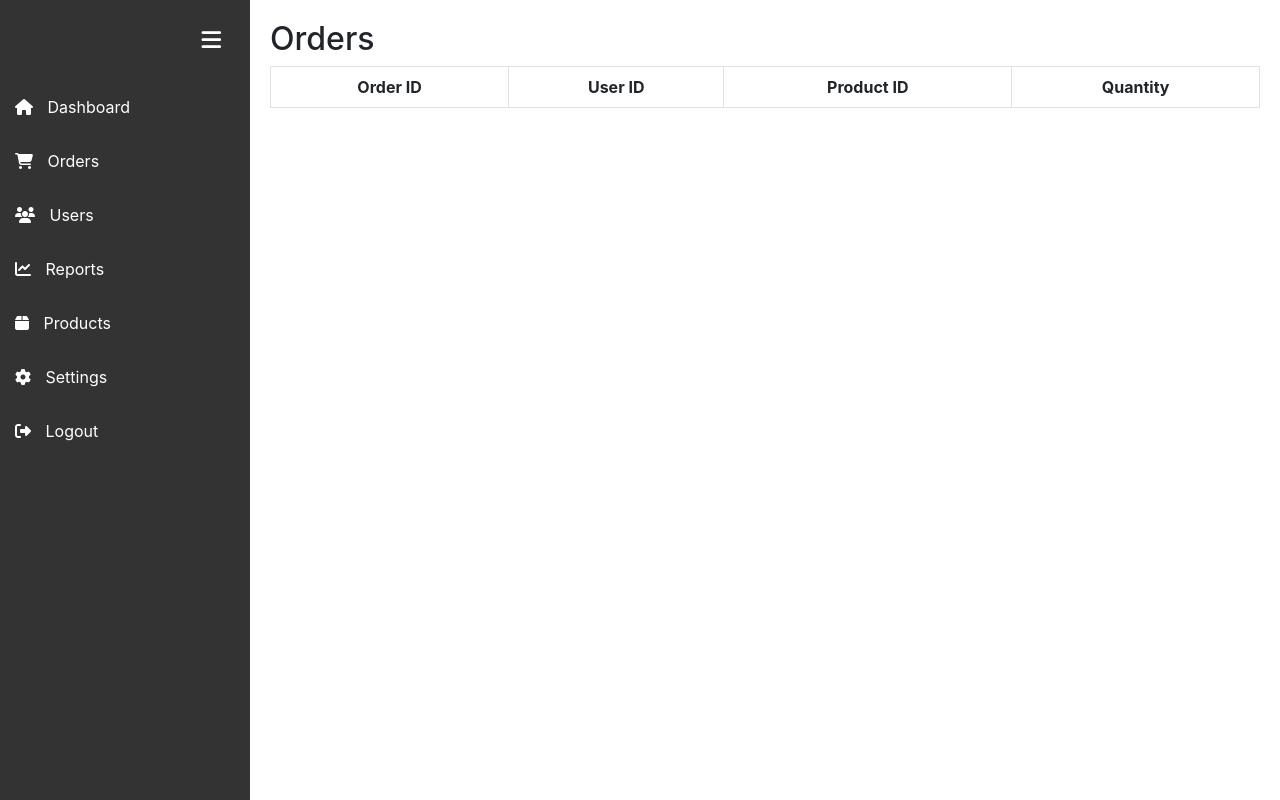
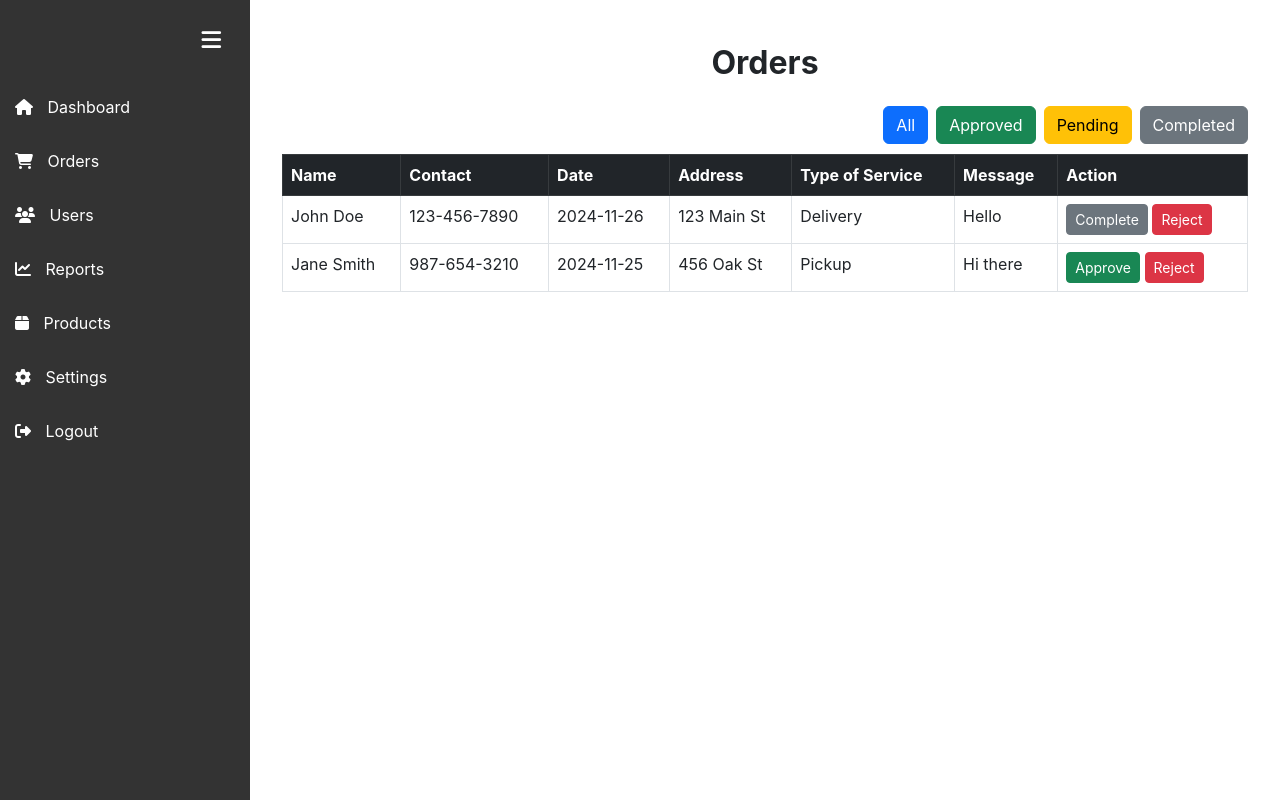
Before and after one commit to karanbgit/FragnanceAdmin, a CodeIgniter app: page /FragnanceAdmin/AdminController/AdminOrder in a window 1280 px wide. Run offline with CodeIgniter, Linux system fonts and the light colour scheme; lists and menus that the app fills with data are empty; some libraries are stand-ins or nearby versions.

Commit message:
Updated AdminHome.php and AdminOrder.php views with changes to HTML, CSS, and JavaScript code

```diff
--- a/application/views/AdminHome.php
+++ b/application/views/AdminHome.php
@@ -160,7 +160,7 @@
                                 <i class="fas fa-users fa-2x" style="color: var(--purple);"></i>
                             </div>
                             <h4 class="text-center fw-bold text-purple">Total Users</h4>
-                            <p id="totalUser" class="fs-2 text-center mb-0 fw-bold" style="color: var(--purple);">40</p>
+                            <p id="totalUser" class="fs-2 text-center mb-0 fw-bold" style="color: var(--purple);">2</p>
                         </div>
                     </div>
 
--- a/application/views/AdminOrder.php
+++ b/application/views/AdminOrder.php
@@ -4,32 +4,32 @@
 <head>
     <meta charset="UTF-8">
     <meta name="viewport" content="width=device-width, initial-scale=1.0">
-    <title>Fragnance | All Products</title>
 
+    <link href="https://cdn.jsdelivr.net/npm/bootstrap@5.3.0/dist/css/bootstrap.min.css" rel="stylesheet">
+    <link href="https://fonts.googleapis.com/css2?family=Rokkitt:wght@400&display=swap" rel="stylesheet">
+    <link href="assets/css/Orders.css" rel="stylesheet">
 
-    <!-- Favicon -->
-    <link rel="icon" type="image/x-icon" href="<?php echo base_url('assets/images/fevicon/favicon.png') ?>">
-
-    <!-- Bootstrap CSS -->
-    <link href="https://cdn.jsdelivr.net/npm/bootstrap@5.0.2/dist/css/bootstrap.min.css" rel="stylesheet"
-        integrity="sha384-EVSTQN3/azprG1Anm3QDgpJLIm9Nao0Yz1ztcQTwFspd3yD65VohhpuuCOmLASjC" crossorigin="anonymous">
-
-    <!-- Custom CSS -->
-    <link rel="stylesheet" href="<?php echo base_url() . '/assets/css/Style.css'; ?>">
+    <title>Fragnance | Orders</title>
 
     <!-- Font Awesome -->
     <link rel="stylesheet" href="https://cdnjs.cloudflare.com/ajax/libs/font-awesome/6.6.0/css/all.min.css"
         integrity="sha512-Kc323vGBEqzTmouAECnVceyQqyqdsSiqLQISBL29aUW4U/M7pSPA/gEUZQqv1cwx4OnYxTxve5UMg5GT6L4JJg=="
         crossorigin="anonymous" referrerpolicy="no-referrer" />
 
+    <!-- Favicon -->
+    <link rel="icon" type="image/x-icon" href="<?php echo base_url('assets/images/fevicon/favicon.png') ?>">
+    <!-- Custom CSS -->
+    <link rel="stylesheet" href="<?php echo base_url() . '/assets/css/Style.css'; ?>">
 
-    <!-- Fonts CDN Link -->
-    <link rel="preconnect" href="https://fonts.googleapis.com">
-    <link rel="preconnect" href="https://fonts.gstatic.com" crossorigin>
-    <link
-        href="https://fonts.googleapis.com/css2?family=Lato:ital,wght@0,100;0,300;0,400;0,700;0,900;1,100;1,300;1,400;1,700;1,900&family=Montserrat:ital,wght@0,100..900;1,100..900&display=swap"
-        rel="stylesheet">
 
+    <script src="https://cdn.jsdelivr.net/npm/bootstrap@5.3.3/dist/js/bootstrap.bundle.min.js"></script>
+    <style>
+        .filter-btns {
+            display: flex;
+            justify-content: flex-end;
+            margin-bottom: 10px;
+        }
+    </style>
     <style>
         .sidebar {
             width: 250px;
@@ -113,27 +113,155 @@
 </head>
 
 <body>
+
     <?php $this->load->view('Include/AdminSidebar.php'); ?>
 
+    <!-- Orders Table -->
     <div class="main-content vh-100" id="main">
-        <h2>Orders</h2>
-        <table class="table table-bordered text-center">
-            <thead>
-                <tr>
-                    <th>Order ID</th>
-                    <th>User ID</th>
-                    <th>Product ID</th>
-                    <th>Quantity</th>
-                </tr>
-            </thead>
-        </table>
+        <div class="container-fluid">
+            <h2 class="text-center my-4 fw-bold">Orders</h2>
+
+            <!-- Filter Buttons -->
+            <div class="filter-btns">
+                <button class="btn btn-primary me-2" onclick="filterTable('all')">All</button>
+                <button class="btn btn-success me-2" onclick="filterTable('approved')">Approved</button>
+                <button class="btn btn-warning me-2" onclick="filterTable('pending')">Pending</button>
+                <button class="btn btn-secondary" onclick="filterTable('completed')">Completed</button>
+            </div>
+
+            <div class="table-responsive">
+                <table class="table table-bordered table-hover">
+                    <thead class="table-dark">
+                        <tr>
+                            <th>Name</th>
+                            <th>Contact</th>
+                            <th>Date</th>
+                            <th>Address</th>
+                            <th>Type of Service</th>
+                            <th>Message</th>
+                            <th>Action</th>
+                        </tr>
+                    </thead>
+                    <tbody id="ordersTable">
+                        <!-- Static Example Rows -->
+                        <tr data-status="approved">
+                            <td>John Doe</td>
+                            <td>123-456-7890</td>
+                            <td>2024-11-26</td>
+                            <td>123 Main St</td>
+                            <td>Delivery</td>
+                            <td>Hello</td>
+                            <td>
+                                <button class="btn btn-secondary btn-sm"
+                                    onclick="showCompleteModal(1)">Complete</button>
+                                <button class="btn btn-danger btn-sm" onclick="showRejectModal(1)">Reject</button>
+                            </td>
+                        </tr>
+                        <tr data-status="pending">
+                            <td>Jane Smith</td>
+                            <td>987-654-3210</td>
+                            <td>2024-11-25</td>
+                            <td>456 Oak St</td>
+                            <td>Pickup</td>
+                            <td>Hi there</td>
+                            <td>
+                                <button class="btn btn-success btn-sm" onclick="showApproveModal(2)">Approve</button>
+                                <button class="btn btn-danger btn-sm" onclick="showRejectModal(2)">Reject</button>
+                            </td>
+                        </tr>
+                    </tbody>
+                </table>
+            </div>
+        </div>
+
+        <br><br><br><br><br><br><br><br><br><br>
+        <!-- Include Footer -->
+
+        <!-- Approve Modal -->
+        <div class="modal fade" id="approveModal" tabindex="-1" aria-labelledby="approveModalLabel" aria-hidden="true">
+            <div class="modal-dialog modal-dialog-centered">
+                <div class="modal-content">
+                    <div class="modal-header">
+                        <h5 class="modal-title" id="approveModalLabel">Approve Order</h5>
+                        <button type="button" class="btn-close" data-bs-dismiss="modal" aria-label="Close"></button>
+                    </div>
+                    <div class="modal-body">
+                        Are you sure you want to approve this order?
+                    </div>
+                    <div class="modal-footer">
+                        <button type="button" class="btn btn-secondary" data-bs-dismiss="modal">Cancel</button>
+                        <a id="approveBtn" class="btn btn-success">Approve</a>
+                    </div>
+                </div>
+            </div>
+        </div>
+
+        <!-- Complete Modal -->
+        <div class="modal fade" id="completeModal" tabindex="-1" aria-labelledby="completeModalLabel"
+            aria-hidden="true">
+            <div class="modal-dialog modal-dialog-centered">
+                <div class="modal-content">
+                    <div class="modal-header">
+                        <h5 class="modal-title" id="completeModalLabel">Complete Order</h5>
+                        <button type="button" class="btn-close" data-bs-dismiss="modal" aria-label="Close"></button>
+                    </div>
+                    <div class="modal-body">
+                        Are you sure you want to mark this order as complete?
+                    </div>
+                    <div class="modal-footer">
+                        <button type="button" class="btn btn-secondary" data-bs-dismiss="modal">Cancel</button>
+                        <a id="completeBtn" class="btn btn-secondary">Complete</a>
+                    </div>
+                </div>
+            </div>
+        </div>
+
+        <!-- Reject Modal -->
+        <div class="modal fade" id="rejectModal" tabindex="-1" aria-labelledby="rejectModalLabel" aria-hidden="true">
+            <div class="modal-dialog modal-dialog-centered">
+                <div class="modal-content">
+                    <div class="modal-header">
+                        <h5 class="modal-title" id="rejectModalLabel">Reject Order</h5>
+                        <button type="button" class="btn-close" data-bs-dismiss="modal" aria-label="Close"></button>
+                    </div>
+                    <div class="modal-body">
+                        Are you sure you want to reject this order?
+                    </div>
+                    <div class="modal-footer">
+                        <button type="button" class="btn btn-secondary" data-bs-dismiss="modal">Cancel</button>
+                        <a id="rejectBtn" class="btn btn-danger">Reject</a>
+                    </div>
+                </div>
+            </div>
+        </div>
     </div>
 
+    <script>
+        function showApproveModal(orderId) {
+            console.log('Approve order ID:', orderId);
+        }
 
-    <!-- Bootstrap JS -->
-    <script src="https://cdn.jsdelivr.net/npm/bootstrap@5.3.3/dist/js/bootstrap.bundle.min.js"
-        integrity="sha384-YvpcrYf0tY3lHB60NNkmXc5s9fDVZLESaAA55NDzOxhy9GkcIdslK1eN7N6jIeHz"
-        crossorigin="anonymous"></script>
+        function showCompleteModal(orderId) {
+            console.log('Complete order ID:', orderId);
+        }
+
+        function showRejectModal(orderId) {
+            console.log('Reject order ID:', orderId);
+        }
+
+        window.onload = function () {
+            filterTable('all');
+        };
+
+        function filterTable(status) {
+            const rows = document.querySelectorAll('#ordersTable tr');
+            rows.forEach(row => {
+                const rowStatus = row.getAttribute('data-status');
+                row.style.display = (status === 'all' || rowStatus === status) ? '' : 'none';
+            });
+        }
+    </script>
+
 
     <script>
         document.getElementById('toggleBtn').addEventListener('click', function () {
@@ -148,7 +276,6 @@
             });
         }
     </script>
-
 </body>
 
 </html>
```
